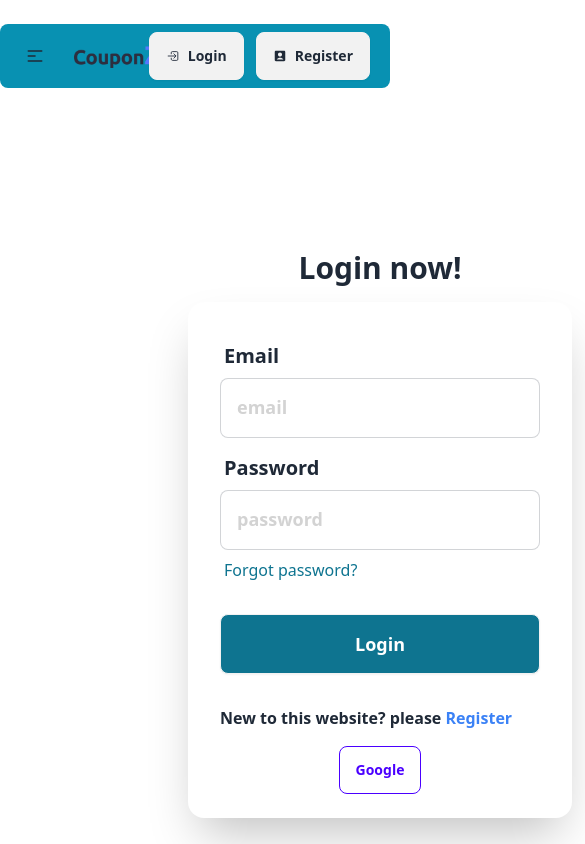
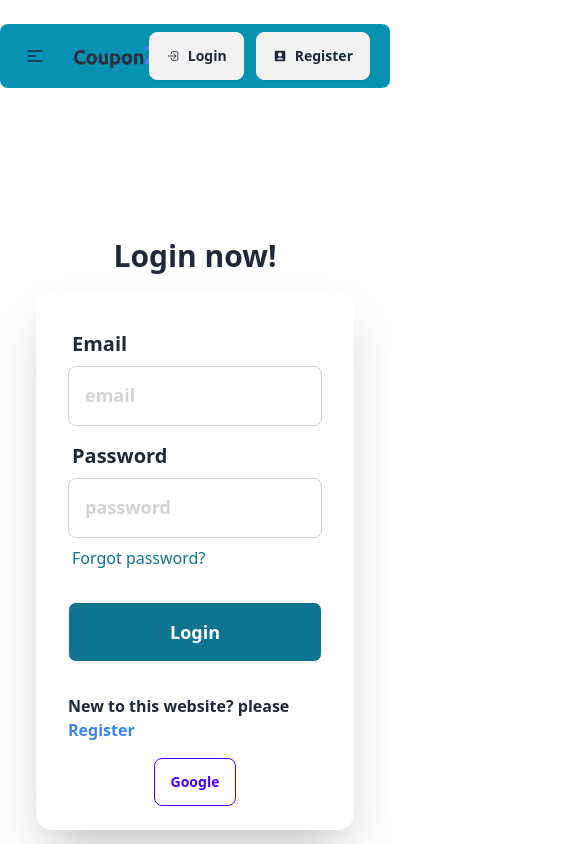
Before and after one commit to Sumaiya215/Assignment9-Coupon-Collector, a React (Vite) app: page /login in a window 390 px wide. Shown: the top 844 px of the page, 585 px wide, since content can reach past the window. Built offline with nearby package versions, Linux system fonts and the light colour scheme; no server answers.

Commit message:
added responsive design

```diff
--- a/src/components/Login/Login.jsx
+++ b/src/components/Login/Login.jsx
@@ -60,8 +60,8 @@ const Login = () => {
 
 
     return (
-        <div className="hero bg-base-100 min-h-screen">
-            <div className="hero-content w-[760px] mx-auto flex-col ">
+        <div className="hero bg-base-100 min-h-screen mx">
+            <div className="hero-content max-w-[350px]  lg:w-[760px] mx-auto flex-col ">
                 <div className="text-center lg:text-left">
                     <h3 className="text-3xl font-bold">Login now!</h3>
                 </div>
--- a/src/components/Register/Register.jsx
+++ b/src/components/Register/Register.jsx
@@ -73,7 +73,7 @@ const Register = () => {
 
     return (
         <div className="hero bg-base-100 min-h-screen mb-12">
-        <div className="hero-content w-[760px] mx-auto flex-col px-6">
+        <div className="hero-content max-w-[400px] w-[760px] mx-auto flex-col px-6">
             <div className="text-center lg:text-left">
                 <h3 className="text-3xl font-bold">Register now!</h3>
             </div>
```
Also changed, not shown: 1 other file (tests, documents, lock files or other folders).
